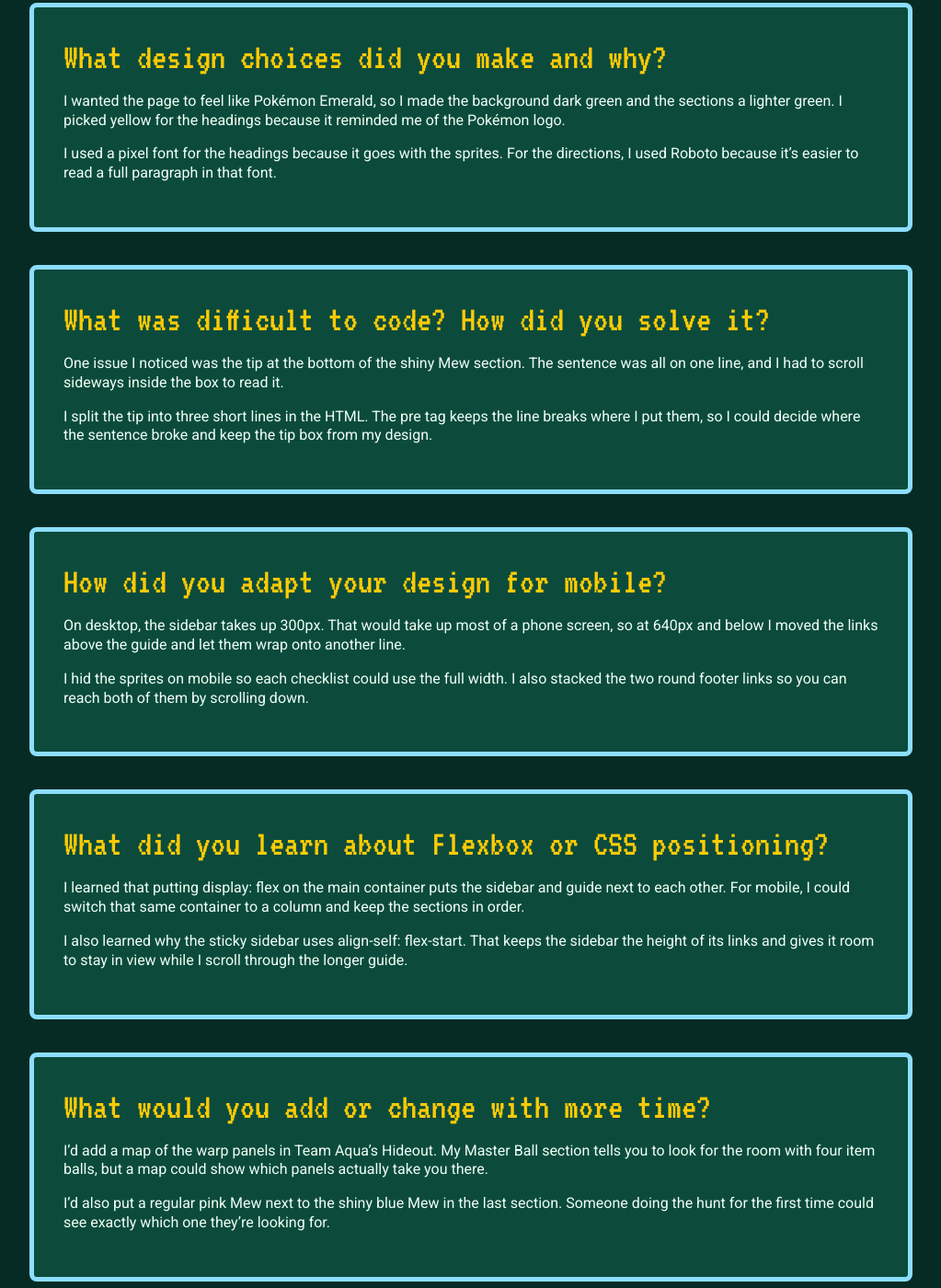
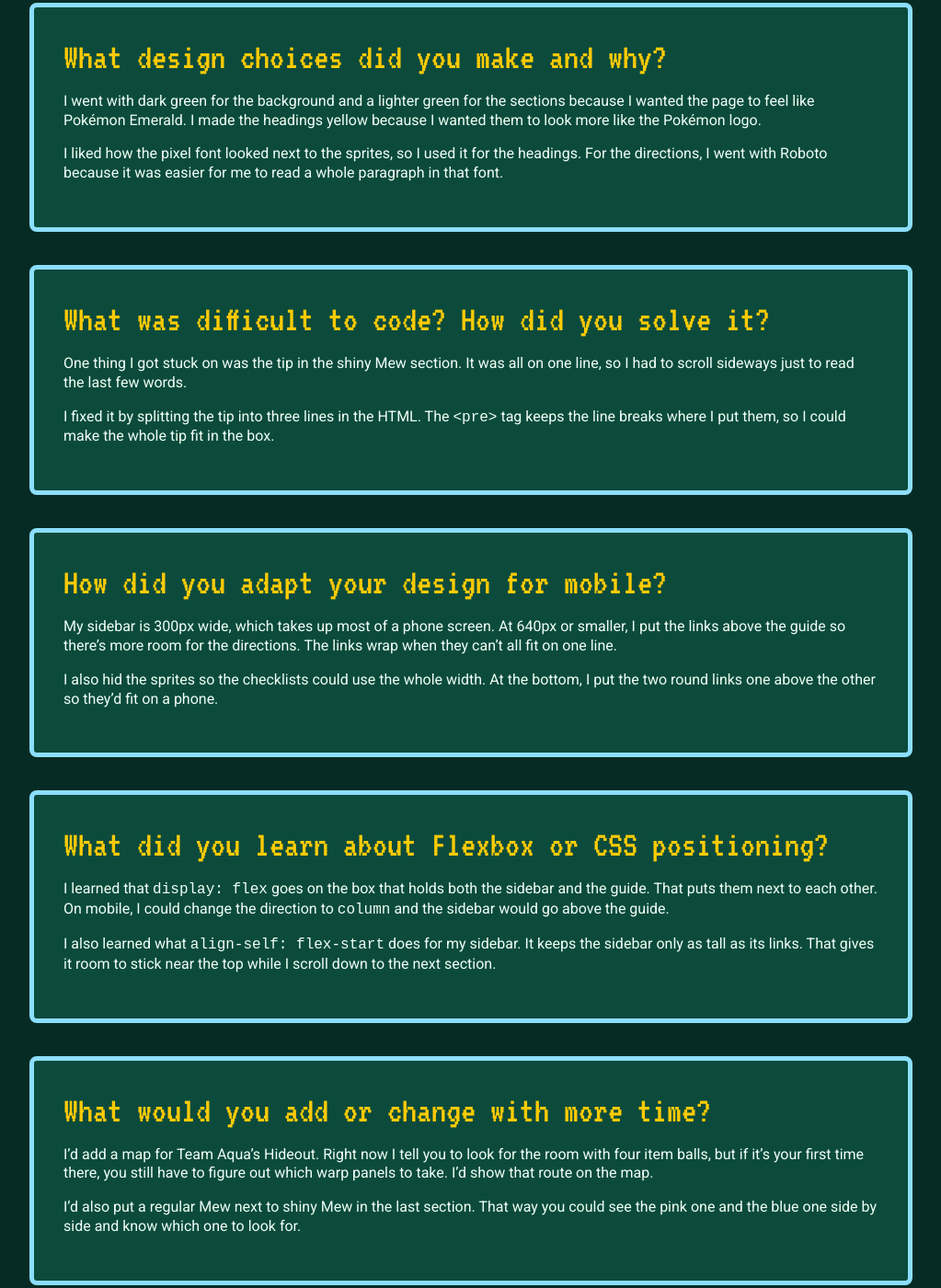
Before and after one commit to ahammond10/desn368-portfolio, a plain HTML site: page projects/field-guide/case-study.html in a window 1280 px wide. Shown: the part 273-1673 px from the top of the page at 92% size, without its empty margins (128-1151 px from the left). Drawn offline with Linux system fonts and the light colour scheme.

Commit message:
Fixed some sentences in case study

```diff
--- a/projects/field-guide/case-study.html
+++ b/projects/field-guide/case-study.html
@@ -23,41 +23,41 @@
     <section id="design">
       <h2>What design choices did you make and why?</h2>
 
-      <p>I wanted the page to feel like Pokémon Emerald, so I made the background dark green and the sections a lighter green. I picked yellow for the headings because it reminded me of the Pokémon logo.</p>
+      <p>I went with dark green for the background and a lighter green for the sections because I wanted the page to feel like Pokémon Emerald. I made the headings yellow because I wanted them to look more like the Pokémon logo.</p>
 
-      <p>I used a pixel font for the headings because it goes with the sprites. For the directions, I used Roboto because it’s easier to read a full paragraph in that font.</p>
+      <p>I liked how the pixel font looked next to the sprites, so I used it for the headings. For the directions, I went with Roboto because it was easier for me to read a whole paragraph in that font.</p>
     </section>
 
     <section id="challenges">
       <h2>What was difficult to code? How did you solve it?</h2>
 
-      <p>One issue I noticed was the tip at the bottom of the shiny Mew section. The sentence was all on one line, and I had to scroll sideways inside the box to read it.</p>
+      <p>One thing I got stuck on was the tip in the shiny Mew section. It was all on one line, so I had to scroll sideways just to read the last few words.</p>
 
-      <p>I split the tip into three short lines in the HTML. The pre tag keeps the line breaks where I put them, so I could decide where the sentence broke and keep the tip box from my design.</p>
+      <p>I fixed it by splitting the tip into three lines in the HTML. The <code>&lt;pre&gt;</code> tag keeps the line breaks where I put them, so I could make the whole tip fit in the box.</p>
     </section>
 
     <section id="mobile">
       <h2>How did you adapt your design for mobile?</h2>
 
-      <p>On desktop, the sidebar takes up 300px. That would take up most of a phone screen, so at 640px and below I moved the links above the guide and let them wrap onto another line.</p>
+      <p>My sidebar is 300px wide, which takes up most of a phone screen. At 640px or smaller, I put the links above the guide so there’s more room for the directions. The links wrap when they can’t all fit on one line.</p>
 
-      <p>I hid the sprites on mobile so each checklist could use the full width. I also stacked the two round footer links so you can reach both of them by scrolling down.</p>
+      <p>I also hid the sprites so the checklists could use the whole width. At the bottom, I put the two round links one above the other so they’d fit on a phone.</p>
     </section>
 
     <section id="learning">
       <h2>What did you learn about Flexbox or CSS positioning?</h2>
 
-      <p>I learned that putting display: flex on the main container puts the sidebar and guide next to each other. For mobile, I could switch that same container to a column and keep the sections in order.</p>
+      <p>I learned that <code>display: flex</code> goes on the box that holds both the sidebar and the guide. That puts them next to each other. On mobile, I could change the direction to <code>column</code> and the sidebar would go above the guide.</p>
 
-      <p>I also learned why the sticky sidebar uses align-self: flex-start. That keeps the sidebar the height of its links and gives it room to stay in view while I scroll through the longer guide.</p>
+      <p>I also learned what <code>align-self: flex-start</code> does for my sidebar. It keeps the sidebar only as tall as its links. That gives it room to stick near the top while I scroll down to the next section.</p>
     </section>
 
     <section id="improvements">
       <h2>What would you add or change with more time?</h2>
 
-      <p>I’d add a map of the warp panels in Team Aqua’s Hideout. My Master Ball section tells you to look for the room with four item balls, but a map could show which panels actually take you there.</p>
+      <p>I’d add a map for Team Aqua’s Hideout. Right now I tell you to look for the room with four item balls, but if it’s your first time there, you still have to figure out which warp panels to take. I’d show that route on the map.</p>
 
-      <p>I’d also put a regular pink Mew next to the shiny blue Mew in the last section. Someone doing the hunt for the first time could see exactly which one they’re looking for.</p>
+      <p>I’d also put a regular Mew next to shiny Mew in the last section. That way you could see the pink one and the blue one side by side and know which one to look for.</p>
     </section>
   </main>
 
@@ -73,8 +73,8 @@
       </li>
     </ul>
 
-    <small>© 2026 Aiden Hammond · The Shiny Mew Catch Guide<br>
-</small>
+    <small>© 2026 Aiden Hammond · The Shiny Mew Catch Guide<br></small>
   </footer>
 </body>
+
 </html>
```
